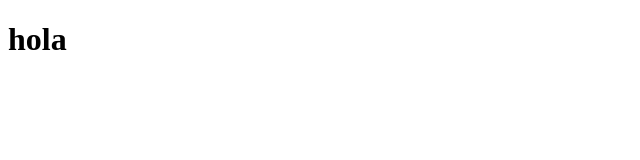
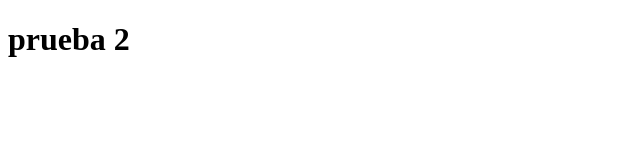
Before and after one commit to Dukas23/TresEnRaya, a plain HTML site: page index.html in a window 1280 px wide. Shown: the whole page, without its empty margins (0-640 px from the left). Drawn offline with Linux system fonts and the light colour scheme.

Commit message:
prueba 2

```diff
--- a/index.html
+++ b/index.html
@@ -7,6 +7,6 @@
     <title>TresEnRaya</title>
 </head>
 <body>
-    <h1>hola</h1>
+    <h1>prueba 2</h1>
 </body>
 </html>
```
